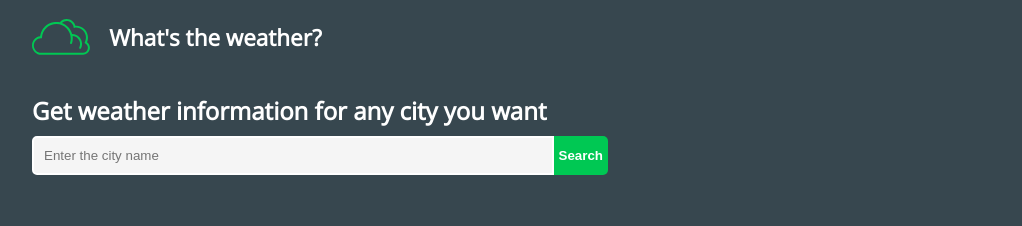
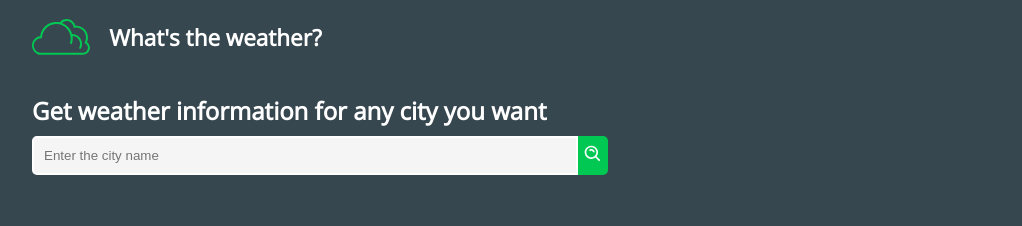
Before and after one commit to giovcandido/whats-the-weather, a React (Create React App) app: page / in a window 1280 px wide. Shown: the top 226 px of the page, without its empty margins (128-1150 px from the left). Built offline with nearby package versions, Linux system fonts and the light colour scheme; no server answers.

Commit message:
Add search icon to input button

```diff
--- a/src/pages/Home/Home.tsx
+++ b/src/pages/Home/Home.tsx
@@ -1,4 +1,5 @@
 import React, { FormEvent, useState } from 'react';
+import {BiSearchAlt} from 'react-icons/bi';
 
 import fetchCurrentWeather from '../../services/api';
 import ICurrentWeatherData from '../../shared/interfaces/ICurrentWeatherData';
@@ -36,7 +37,7 @@ const Home: React.FC = () => {
         <h1>Get weather information for any city you want</h1>
         <form onSubmit={handleCitySearch}>
           <input type="text" placeholder="Enter the city name" value={city} onChange={(e) => setCity(e.target.value)} />
-          <button type="submit">Search</button>
+          <button type="submit"><BiSearchAlt size={20} /></button>
         </form>
       </section>
       <section className={styles.pageCards}>
```
